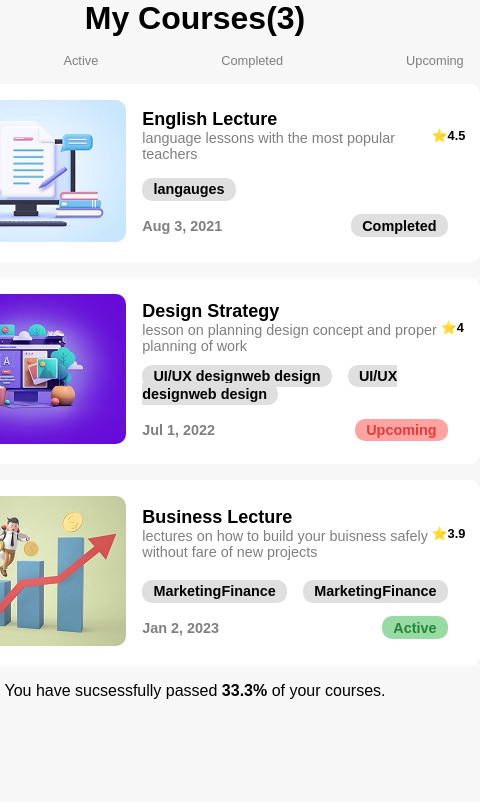
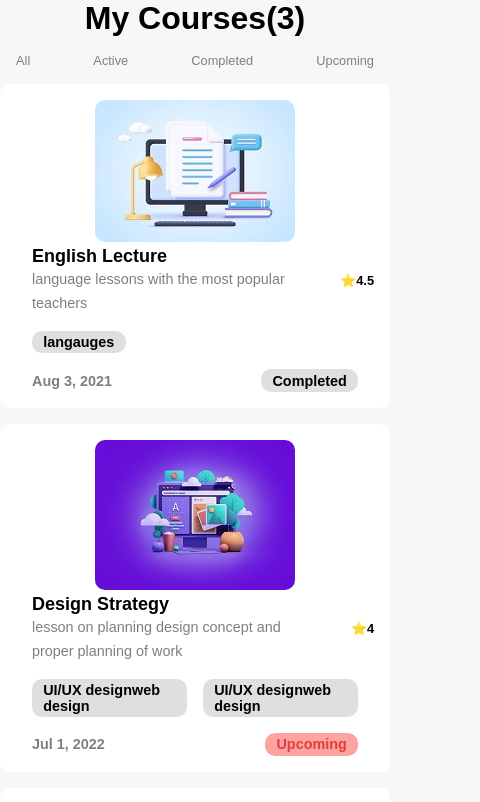
Before and after one commit to nahid-allahparast/courses-list-react, a React (Vite) app: page / in a window 390 px wide. Shown: the top 802 px of the page, 480 px wide, since content can reach past the window. Built offline with nearby package versions, Linux system fonts and the light colour scheme.

Commit message:
responsive DONE

```diff
--- a/src/App.css
+++ b/src/App.css
@@ -75,3 +75,21 @@ h1 {
   justify-content: center;
   padding: 1rem;
 }
+@media screen and (max-width: 480px) {
+  .course-item {
+    flex-direction: column;
+  }
+  .course-item__image {
+    text-align: center;
+  }
+  .desc {
+    line-height: 1.5rem;
+  }
+  .course-item__footer {
+    padding-top: 1rem;
+  }
+  .tags {
+    display: flex;
+  }
+  .rate{width: 20%;}
+}
```
